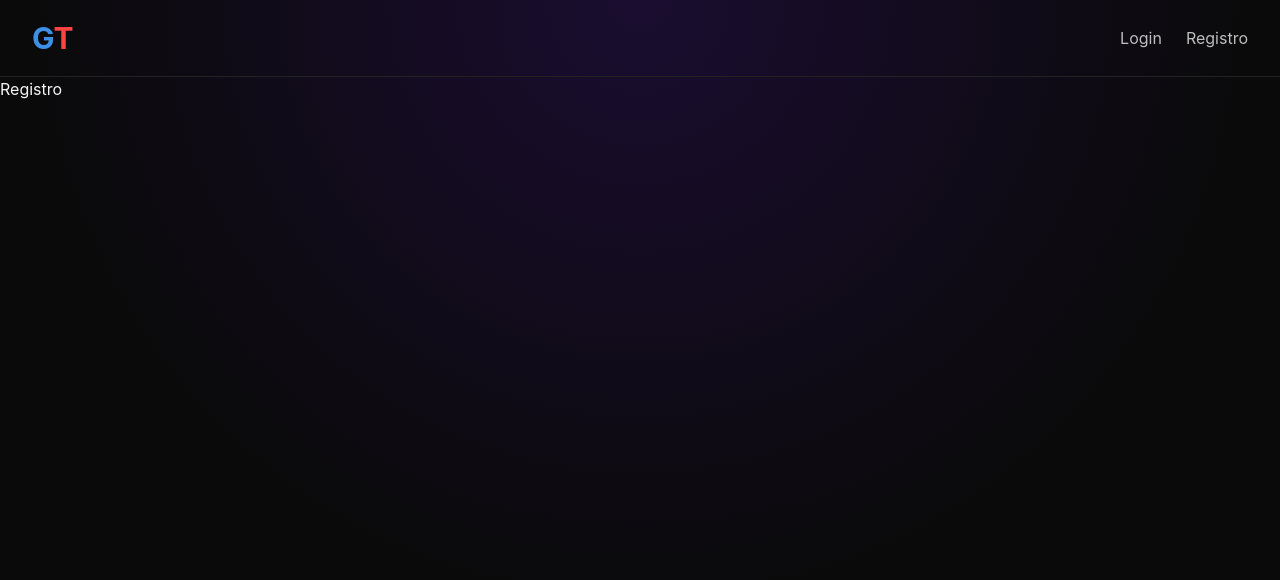
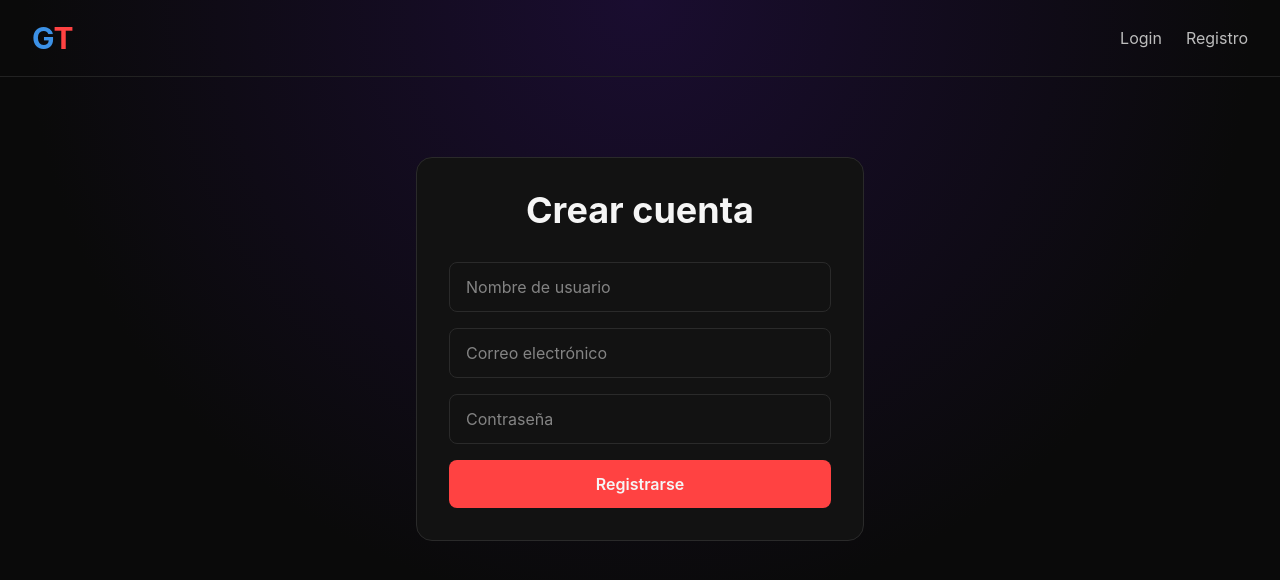
Before and after one commit to Irusito/GameTrail, a React app in the folder frontend/: page /register in a window 1280 px wide. Shown: the top 580 px of the page. Built offline with nearby package versions, Linux system fonts and the light colour scheme; the HTML template or start-up script is replaced by a standard one.

Commit message:
Añadir formularios Login y Register

```diff
--- /dev/null
+++ b/frontend/src/components/AuthInput.jsx
@@ -0,0 +1,24 @@
+export default function AuthInput({
+  type = "text",
+  placeholder,
+}) {
+  return (
+    <input
+      type={type}
+      placeholder={placeholder}
+      className="
+        w-full
+        bg-[#121212]
+        border
+        border-[#2A2A2A]
+        rounded-lg
+        px-4
+        py-3
+        text-[#F5F5F5]
+        outline-none
+        focus:border-[#3C91E6]
+        transition
+      "
+    />
+  );
+}
--- a/frontend/src/pages/Login.jsx
+++ b/frontend/src/pages/Login.jsx
@@ -1,3 +1,39 @@
+import AuthInput from "../components/AuthInput";
+
 export default function Login() {
-  return <h1>Login</h1>;
+  return (
+    <main className="flex justify-center items-center py-20">
+      <div className="w-full max-w-md bg-[#121212] border border-[#2A2A2A] rounded-2xl p-8">
+
+        <h1 className="text-4xl font-bold mb-8 text-center">
+          Iniciar sesión
+        </h1>
+
+        <div className="space-y-4">
+          <AuthInput
+            placeholder="Nombre de usuario"
+          />
+
+          <AuthInput
+            type="password"
+            placeholder="Contraseña"
+          />
+
+          <button
+            className="
+              w-full
+              bg-[#3C91E6]
+              hover:bg-[#5CA7EE]
+              py-3
+              rounded-lg
+              font-semibold
+              transition
+            "
+          >
+            Entrar
+          </button>
+        </div>
+      </div>
+    </main>
+  );
 }
--- a/frontend/src/pages/Register.jsx
+++ b/frontend/src/pages/Register.jsx
@@ -1,3 +1,44 @@
+import AuthInput from "../components/AuthInput";
+
 export default function Register() {
-  return <h1>Registro</h1>;
+  return (
+    <main className="flex justify-center items-center py-20">
+      <div className="w-full max-w-md bg-[#121212] border border-[#2A2A2A] rounded-2xl p-8">
+
+        <h1 className="text-4xl font-bold mb-8 text-center">
+          Crear cuenta
+        </h1>
+
+        <div className="space-y-4">
+          <AuthInput
+            placeholder="Nombre de usuario"
+          />
+
+          <AuthInput
+            type="email"
+            placeholder="Correo electrónico"
+          />
+
+          <AuthInput
+            type="password"
+            placeholder="Contraseña"
+          />
+
+          <button
+            className="
+              w-full
+              bg-[#FF4242]
+              hover:bg-[#FF5D5D]
+              py-3
+              rounded-lg
+              font-semibold
+              transition
+            "
+          >
+            Registrarse
+          </button>
+        </div>
+      </div>
+    </main>
+  );
 }
```
